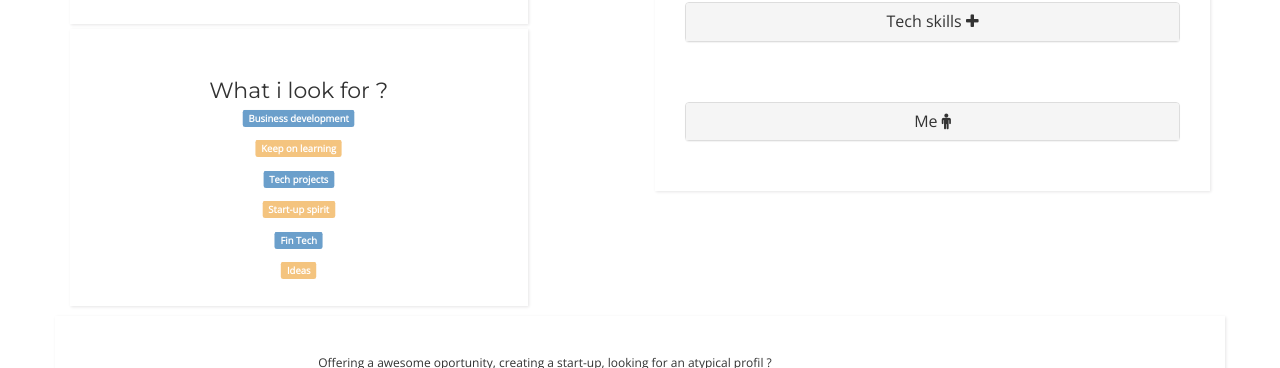
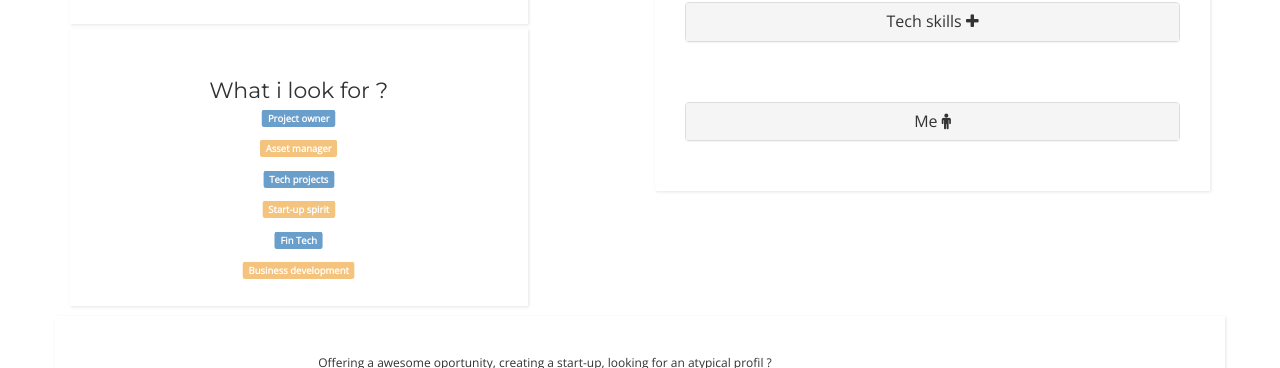
Before and after one commit to tomas1433/se, a Jekyll site: the page index.html, which Jekyll copies as it is, in a window 1280 px wide. Shown: the part 1346-1714 px from the top of the page. Built offline with Jekyll 4.4.1, drawn with Linux system fonts in a browser that asks for light colours; nearby versions of some CDN libraries; some web fonts are replaced.

Commit message:
Update index.html

```diff
--- a/index.html
+++ b/index.html
@@ -110,12 +110,12 @@
 <div class="card text-center ">
           <h2>What i look for ?</h2>
 
-  <div class="pulse"><span class="label label-primary">Business development</span></div></br>
-  <div class="pulse"><span class="label label-warning slidedown">Keep on learning</span></div></br>
+  <div class="pulse"><span class="label label-primary">Project owner</span></div></br>
+  <div class="pulse"><span class="label label-warning slidedown">Asset manager</span></div></br>
   <div class="pulse"><span class="label label-primary bounce">Tech projects</span></div></br>
   <div class="pulse"><span class="label label-warning bounce">Start-up spirit</span></div></br>
   <div class="pulse"><span class="label label-primary">Fin Tech</span></div></br>
-  <div class="pulse"><span class="label label-warning bounce">Ideas</span></div>
+  <div class="pulse"><span class="label label-warning bounce">Business development</span></div>
           </div>
                  </div>
 
@@ -138,7 +138,8 @@
     </div>
     <div id="collapseOne" class="panel-collapse collapse" role="tabpanel" aria-labelledby="headingOne">
       <div class="panel-body">
-      <p><strong>2017 BnbCheck.com (Spain)</strong></br>Full stack dev. with a ruby on rails application</p>
+      <p><strong>2017 Olebnb.es (Spain)</strong></br>Co-founder: Olebnb is a short-term rentals management company, helping you earn income from your home in Spain hassle free, providing both online and offline services such as Listing optimization, cleaning, laundry..
+     </p>
         <p><strong>2017 Olebnb (Spain)</strong></br>Front end dev. & Growth Hacking strategy for Airbnb services Startup (UX / UI) - Drafting specifications, mapping workflow.</p>
        <p><strong>2016 Ibancar (Spain)</strong></br> Front end dev. - Creation of local parternships, optimization of editorial content.</p>
     <p><strong>2015 FlatPooling (France)</strong></br> Front end dev. project management for an holiday rentals marketplace -Coordinate team of developers, SEO strategy.</p>
```
